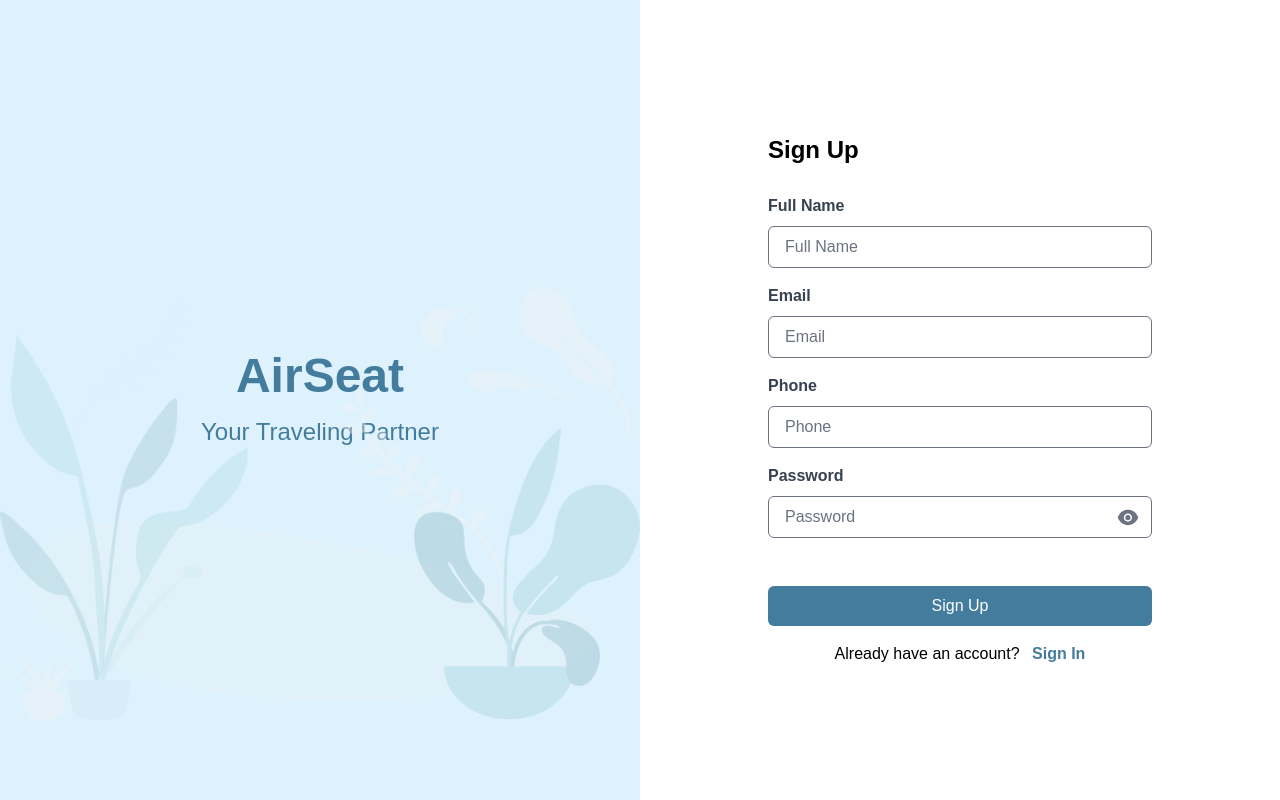
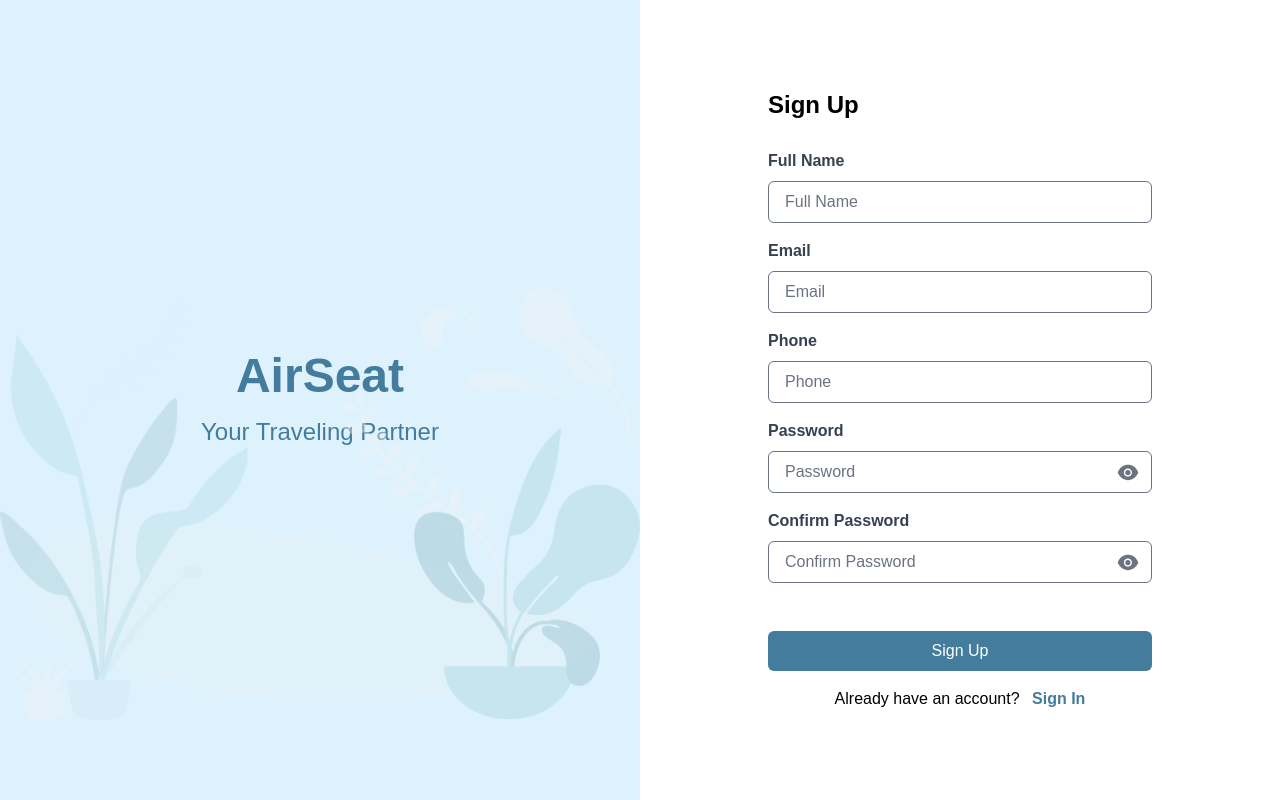
Before and after one commit to FSWAND-KM-6-C2-Final-Project/FE-AirSeat, a React (Create React App) app: page /sign-up in a window 1280 px wide. Built offline with nearby package versions, Linux system fonts and the light colour scheme.

Commit message:
Connect SignUp  component with API for user register

```diff
--- a/src/components/SignUp.js
+++ b/src/components/SignUp.js
@@ -4,6 +4,11 @@ import plantsImage from "../images/plants.png";
 import { AiFillEye, AiFillEyeInvisible } from "react-icons/ai";
 
 const SignUp = () => {
+  const [fullName, setFullName] = useState("");
+  const [email, setEmail] = useState("");
+  const [phoneNumber, setPhoneNumber] = useState("");
+  const [password, setPassword] = useState("");
+  const [confirmPassword, setConfirmPassword] = useState("");
   const [passwordVisible, setPasswordVisible] = useState(false);
   const navigate = useNavigate();
 
@@ -11,9 +16,42 @@ const SignUp = () => {
     setPasswordVisible(!passwordVisible);
   };
 
-  const handleSignUp = (event) => {
+  const handleSignUp = async (event) => {
     event.preventDefault();
-    navigate("/sign-in");
+
+    if (password !== confirmPassword) {
+      alert("Passwords do not match.");
+      return;
+    }
+
+    try {
+      const response = await fetch(
+        "https://plucky-agent-424606-s3.et.r.appspot.com/api/v1/auth/register",
+        {
+          method: "POST",
+          headers: {
+            "Content-Type": "application/json",
+          },
+          body: JSON.stringify({
+            full_name: fullName,
+            email: email,
+            phone_number: phoneNumber,
+            password: password,
+            confirm_password: confirmPassword,
+          }),
+        }
+      );
+
+      if (!response.ok) {
+        const errorData = await response.json();
+        throw new Error(errorData.message || "Registration failed");
+      }
+
+      alert("Registration successful! Please log in.");
+      navigate("/otp");
+    } catch (error) {
+      alert(error.message);
+    }
   };
 
   const handleSignIn = () => {
@@ -41,6 +79,8 @@ const SignUp = () => {
               <label className="block text-gray-700 font-bold">Full Name</label>
               <input
                 type="text"
+                value={fullName}
+                onChange={(e) => setFullName(e.target.value)}
                 placeholder="Full Name"
                 className="w-full px-4 py-2 mt-2 border rounded-md focus:outline-none focus:ring-2 focus:ring-customBlue2"
               />
@@ -49,15 +89,18 @@ const SignUp = () => {
               <label className="block text-gray-700 font-bold">Email</label>
               <input
                 type="email"
+                value={email}
+                onChange={(e) => setEmail(e.target.value)}
                 placeholder="Email"
                 className="w-full px-4 py-2 mt-2 border rounded-md focus:outline-none focus:ring-2 focus:ring-customBlue2"
               />
             </div>
-
             <div className="mb-4">
               <label className="block text-gray-700 font-bold">Phone</label>
               <input
                 type="tel"
+                value={phoneNumber}
+                onChange={(e) => setPhoneNumber(e.target.value)}
                 placeholder="Phone"
                 className="w-full px-4 py-2 mt-2 border rounded-md focus:outline-none focus:ring-2 focus:ring-customBlue2"
               />
@@ -67,7 +110,34 @@ const SignUp = () => {
               <div className="relative">
                 <input
                   type={passwordVisible ? "text" : "password"}
+                  value={password}
+                  onChange={(e) => setPassword(e.target.value)}
                   placeholder="Password"
+                  className="w-full px-4 py-2 mt-2 border rounded-md focus:outline-none focus:ring-2 focus:ring-customBlue2"
+                />
+                <div
+                  className="absolute inset-y-0 right-0 pr-3 mt-1 flex items-center cursor-pointer text-gray-500"
+                  onClick={togglePasswordVisibility}
+                  style={{ top: "50%", transform: "translateY(-50%)" }}
+                >
+                  {passwordVisible ? (
+                    <AiFillEyeInvisible size={24} />
+                  ) : (
+                    <AiFillEye size={24} />
+                  )}
+                </div>
+              </div>
+            </div>
+            <div className="mb-4">
+              <label className="block text-gray-700 font-bold">
+                Confirm Password
+              </label>
+              <div className="relative">
+                <input
+                  type={passwordVisible ? "text" : "password"}
+                  value={confirmPassword}
+                  onChange={(e) => setConfirmPassword(e.target.value)}
+                  placeholder="Confirm Password"
                   className="w-full px-4 py-2 mt-2 border rounded-md focus:outline-none focus:ring-2 focus:ring-customBlue2"
                 />
                 <div
```
